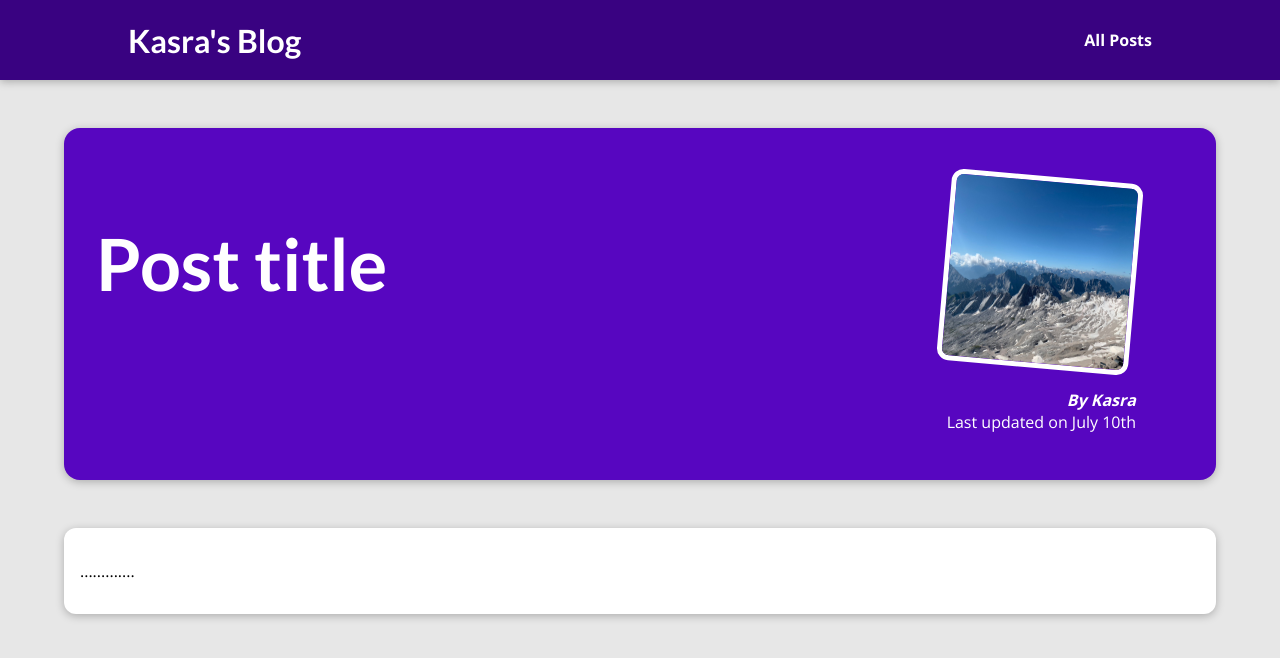
After one commit to KasraNadri/Django-Blog, a Django app: template my_site/blog/templates/blog/post-detail.html in a window 1280 px wide. The commit adds this page. Shown: the top 658 px of the page. Run offline with Django 5.2, Linux system fonts and the light colour scheme; the template is opened without the code that fills it, so the values that code supplies are empty.

Commit message:
added post-detail page and post-detail css file

```diff
--- /dev/null
+++ b/my_site/blog/static/blog/post-detail.css
@@ -0,0 +1,62 @@
+body {
+    background-color: #e7e7e7;
+  }
+
+  #main-navigation {
+    background-color: #390281;
+    box-shadow: 0 2px 8px rgba(0, 0, 0, 0.25);
+  }
+
+  #summary {
+    margin: 8rem auto 3rem auto;
+    padding: 2rem;
+    width: 90%;
+    max-width: 90rem;
+    border-radius: 16px;
+    background-color: #5706c0;
+    position: relative;
+    box-shadow: 0 2px 8px rgba(0, 0, 0, 0.25);
+    height: 22rem;
+  }
+
+  #summary h2 {
+    color: white;
+    font-size: 4.5rem;
+  }
+
+  #summary article {
+    position: absolute;
+    top: 2rem;
+    right: 3rem;
+    padding: 1rem 2rem;
+    border-radius: 12px;
+    text-align: right;
+    color: white;
+  }
+
+  #summary article img {
+    width: 12rem;
+    height: 12rem;
+    border-radius: 12px;
+    transform: rotateZ(5deg);
+    border: 5px solid white;
+    margin-bottom: 1rem;
+  }
+
+  #summary address {
+    font-weight: bold;
+  }
+
+  #summary time {
+    font-weight: bold;
+  }
+
+  main {
+    width: 90%;
+    max-width: 90rem;
+    margin: 3rem auto;
+    background-color: white;
+    padding: 1rem;
+    border-radius: 12px;
+    box-shadow: 0 2px 8px rgba(0, 0, 0, 0.25);
+  }
--- /dev/null
+++ b/my_site/blog/templates/blog/post-detail.html
@@ -0,0 +1,33 @@
+{% extends 'base.html' %}
+{% load static %}
+
+
+{% block title %}
+    This Post Title
+{% endblock %}
+
+{% block css_files %}
+    <link rel = "stylesheet" href = "{% static 'blog/post-detail.css' %}"/>
+{% endblock %}
+
+{% block content %}
+    <section id = "summary">
+        <h2>Post title</h2>
+
+        <article>
+            <img src = "{% static 'blog/images/mountains.jpg' %}" alt = "Post title"/>
+            <address>By Kasra</address>
+            <div>
+                Last updated on <item> July 10th </item>
+            </div>
+        </article>
+
+    </section>
+
+    <main>
+        <p>
+            .............
+        </p>
+    </main>
+
+{% endblock %}
--- a/my_site/blog/urls.py
+++ b/my_site/blog/urls.py
@@ -2,7 +2,7 @@ from django.urls import path
 from . import views
 
 urlpatterns = [
-    path("", views.starting_page, name = "starting_page"),
+    path("", views.starting_page, name = "starting-page"),
     path("posts", views.posts, name = "posts-page"),
     path("posts/<slug:slug>", views.post_detail, name = "post-detail-page") #posts/my-first-post
 ]
--- a/my_site/blog/views.py
+++ b/my_site/blog/views.py
@@ -9,5 +9,5 @@ def starting_page(req):
 def posts(req):
     return render(req, 'blog/all-posts.html')
 
-def post_detail(req):
-    pass
+def post_detail(req, slug):
+    return render(req, 'blog/post-detail.html')
```
Also changed, not shown: my_site/blog/templates/blog/includes/post.html (line endings or trailing spaces).
